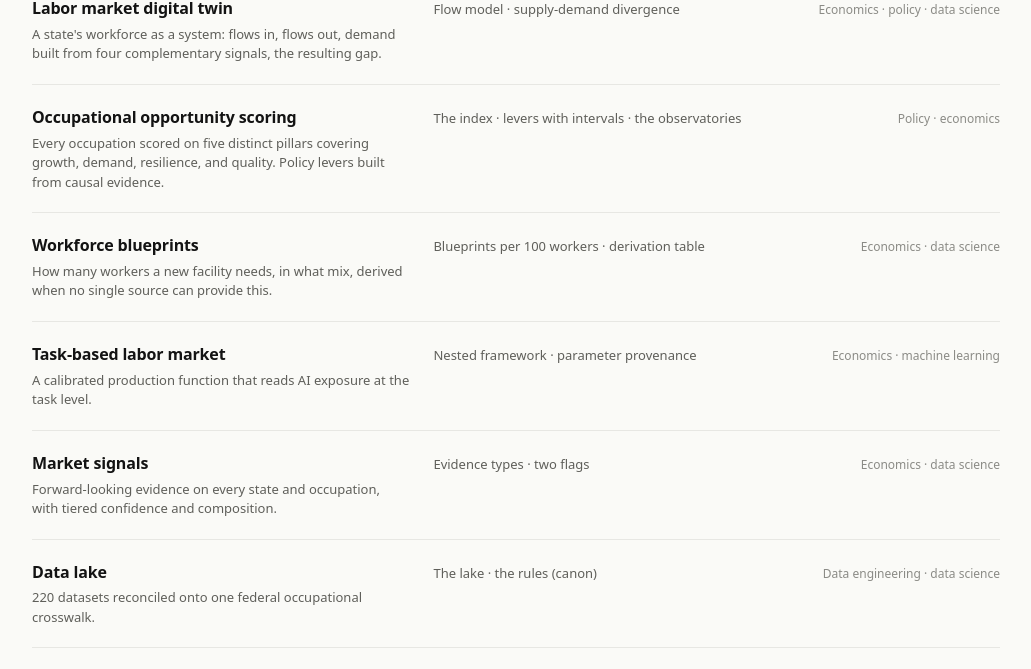
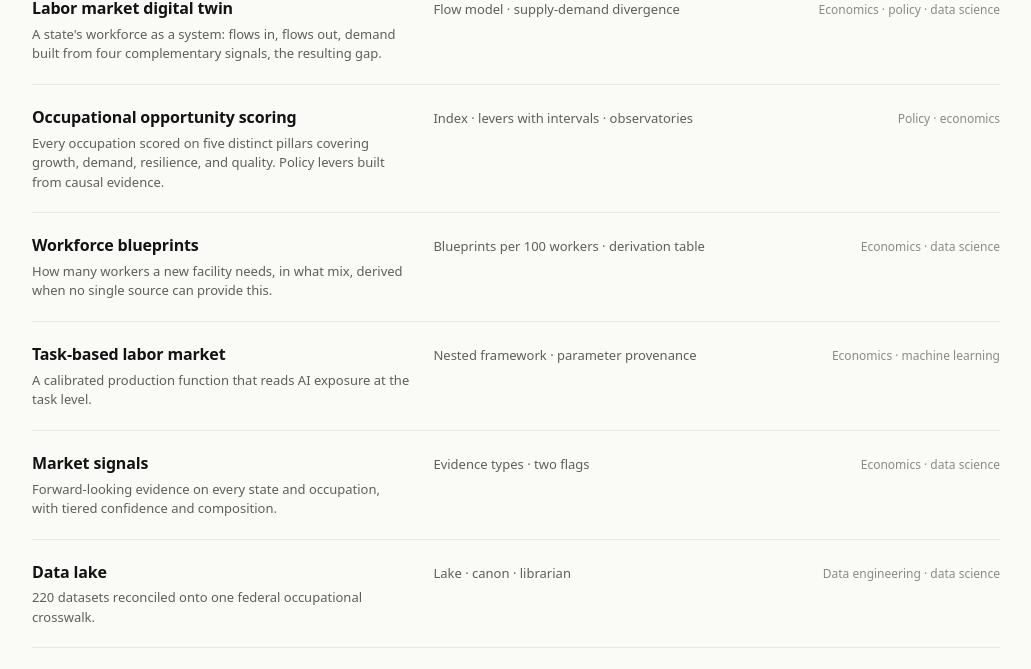
Before and after one commit to conway1521/conway1521.github.io, a Jekyll site: the page built from portfolio.html, in a window 1280 px wide. Shown: the part 702-1371 px from the top of the page, without its empty margins (124-1155 px from the left). Built offline with Jekyll 4.4.1, drawn with Linux system fonts in a browser that asks for light colours.

Commit message:
Scrub remaining 'The' from link labels and index hints
Research notebook and OIKOS idea links, the portfolio index figure hints
(index, lake row now naming lake, canon, librarian), and the two applied
agenda card titles. Section subheads like The idea and The model stay.

```diff
--- a/applied.html
+++ b/applied.html
@@ -46,7 +46,7 @@
 
       <details class="agenda-card">
         <summary>
-          <div class="agenda-card__title">The skills DNA of the economy</div>
+          <div class="agenda-card__title">Skills DNA of the economy</div>
           <div class="agenda-card__meta">task-based labor market, calibrated AI exposure &middot; in progress</div>
           <p class="agenda-card__abstract">Roles, tasks, and skills are three equivalent decompositions of the same output. Price every task and every skill, and AI exposure can become a question of dollars: which steps an application can do, which abilities lose their market, and who is affected.</p>
         </summary>
@@ -64,7 +64,7 @@
 
       <details class="agenda-card">
         <summary>
-          <div class="agenda-card__title">The workforce flow engine</div>
+          <div class="agenda-card__title">Workforce flow engine</div>
           <div class="agenda-card__meta">occupational flow parameters &middot; in progress</div>
           <p class="agenda-card__abstract">Every occupation in every state has a metabolism: who enters, who exits, who moves, and a background rate of churn. Standard forecasts give the totals. This measures the rates underneath them from Census microdata, so policy can act on the causes of a workforce change.</p>
         </summary>
--- a/portfolio.html
+++ b/portfolio.html
@@ -32,7 +32,7 @@
     </a>
     <a class="idx__row" href="{{ '/portfolio/opportunity-levers' | relative_url }}">
       <span><span class="idx__name">Occupational opportunity scoring</span><span class="idx__def" style="display:block;">Every occupation scored on five distinct pillars covering growth, demand, resilience, and quality. Policy levers built from causal evidence.</span></span>
-      <span class="idx__figures">The index &middot; levers with intervals &middot; the observatories</span>
+      <span class="idx__figures">Index &middot; levers with intervals &middot; observatories</span>
       <span class="idx__disc">Policy &middot; economics</span>
     </a>
     <a class="idx__row" href="{{ '/portfolio/workforce-blueprints' | relative_url }}">
@@ -52,7 +52,7 @@
     </a>
     <a class="idx__row" href="{{ '/portfolio/data-lake' | relative_url }}">
       <span><span class="idx__name">Data lake</span><span class="idx__def" style="display:block;">220 datasets reconciled onto one federal occupational crosswalk.</span></span>
-      <span class="idx__figures">The lake &middot; the rules (canon)</span>
+      <span class="idx__figures">Lake &middot; canon &middot; librarian</span>
       <span class="idx__disc">Data engineering &middot; data science</span>
     </a>
   </div>
--- a/research.html
+++ b/research.html
@@ -20,7 +20,7 @@
       </div>
       <div class="entry__org">Universit&eacute; Paris 8 &middot; supervised by Thibault Darcillon and Matteo Cavallaro (Paris 8), Francesco Saraceno (Sciences Po/OFCE)</div>
       <p class="entry__body">My dissertation develops a framework that conceptualizes regional economies as integrated ecosystems. Traditional models often miss the relationships between economic, social, and place-based factors. The ecosystem approach formalizes what practitioners see in their daily work, that interventions only work when everything connects. Three interconnected papers examine EU regional development through this lens: place-based conditions, human and social capital, and economic activity.</p>
-      <div class="entry__links"><a href="https://publish.obsidian.md/oikosystem/Home" target="_blank">The research notebook</a> <a href="{{ '/oikos' | relative_url }}">The OIKOS idea</a></div>
+      <div class="entry__links"><a href="https://publish.obsidian.md/oikosystem/Home" target="_blank">Research notebook</a> <a href="{{ '/oikos' | relative_url }}">OIKOS idea</a></div>
 
       <div class="agenda agenda--nested">
         <details class="agenda-card">
```
